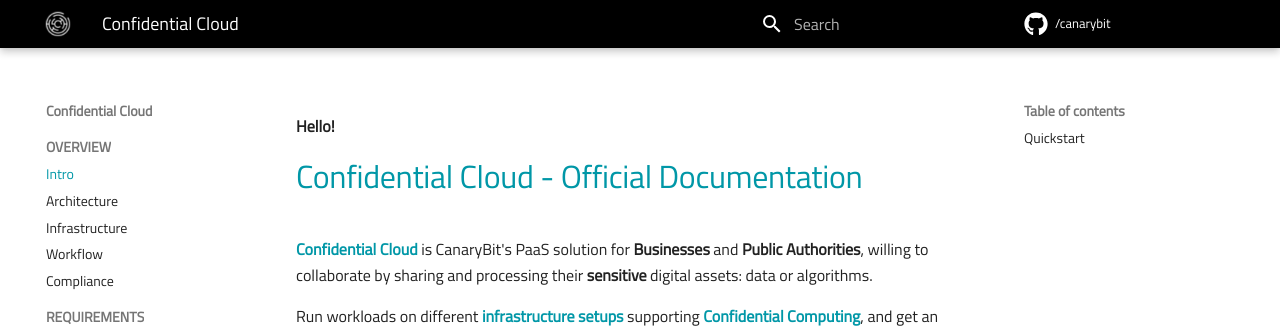
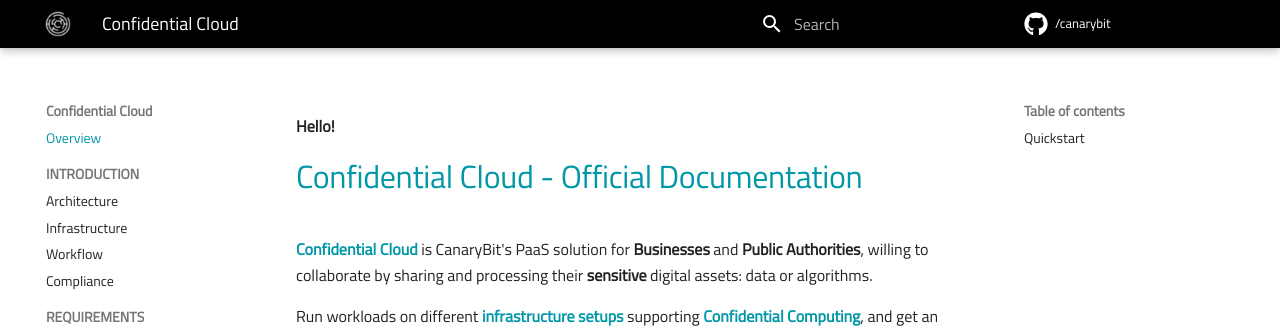
Before and after one commit to canarybit/cc-docs, an MkDocs documentation site: the page built from docs/index.md, in a window 1280 px wide. Shown: the top 328 px of the page. Built offline with MkDocs 1.6.1 and Material for MkDocs 9.7.7, drawn with Linux system fonts in a browser that asks for light colours.

Commit message:
Adds content

```diff
--- a/mkdocs.yml
+++ b/mkdocs.yml
@@ -53,8 +53,8 @@
       emoji_generator: !!python/name:material.extensions.emoji.to_svg
 
 nav:
-  - OVERVIEW:
-    - 'Intro': 'index.md'
+  - 'Overview': 'index.md'
+  - INTRODUCTION:
     - 'Architecture': 'architecture.md'
     - 'Infrastructure': 'infrastructure.md'
     - 'Workflow': 'workflow.md'
```
